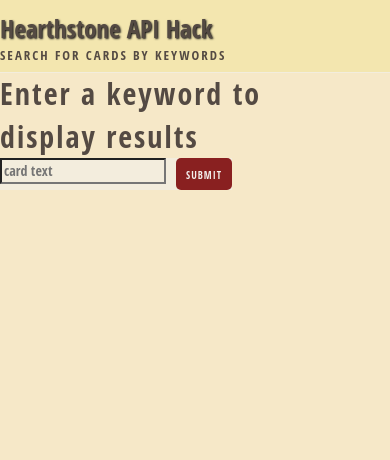
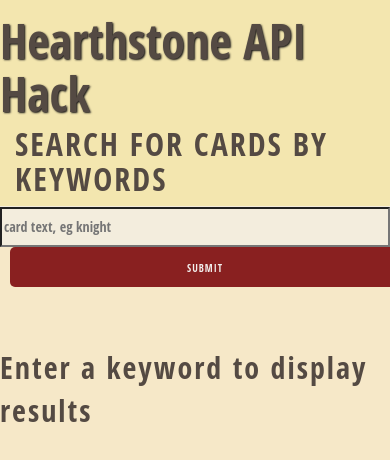
Before and after one commit to tspeaks/Hearthstone-API-Hack, a plain HTML site: page index.html in a window 390 px wide. Drawn offline with nearby package versions, Linux system fonts and the light colour scheme.

Commit message:
updated files
fixed responsive issues in the HTML/CSS.
cleaned up functionality of Javascript.

```diff
--- a/app.js
+++ b/app.js
@@ -16,6 +16,11 @@
 
 			.fail(function(err) {
 				console.log(err);
+
+				$("#zero-results").show();
+
+
+
 			})
 
 	}
@@ -37,9 +42,13 @@
 	}
 
 	//search term
-	$("#search-form").submit(function (event) {
+	$(".search-form").submit(function (event) {
 		event.preventDefault();
-		getResults($("#search-term").val());
-		console.log("This worked");
+		$("#search-results").html("");
+		$("#zero-results").hide();
+		$("#no-search").hide();
+		getResults($(".search-term", $(event.currentTarget)).val());
+
+
 	});
 });
--- a/index.html
+++ b/index.html
@@ -21,25 +21,44 @@
 
 <body>
 		<div class="app">
-			<div class="header">
+			<div class="row" id="header">
+				<div class="hidden-lg">
+					<div id="small-header">
+						<h1>Hearthstone API Hack</h1>
+						<h2>search for cards by keywords</h2>
+					</div>
+				</div>
 
-				<h1>Hearthstone API Hack</h1>
-				<h2>search for cards by keywords</h2>
-
-
-
+				<div class="visible-lg-block">
+					<div id="large-header">
+						<h1>Hearthstone API Hack</h1>
+						<h2>search for cards by keywords</h2>
+					</div>
+				</div>
 			</div>
 
+			<div class="row hidden-lg">
+				<div class="col-md-12">
+				<form class="search-form" id="small-form">
+					<input class="search-term" type="text" name="text-field" placeholder="card text, eg knight">
+					<input type="submit" class="search-button">
+				</form>
+				</div>
+			</div>
 			<div class="row">
+
 				<div class="col-lg-10 col-md-12">
 					<div id="search-results" class="row">
-						<div id="no-results" class="col-xs-12">Enter a keyword to display results</div>
+					</div>
+					<div class="row">
+						<div id="no-search" class="col-xs-12">Enter a keyword to display results</div>
+						<div id="zero-results" class="col-xs-12" style="display: none">No results were found</div>
 					</div>
 				</div>
-				<div class="col-lg-2 col-md-0">
-				<form id="search-form">
-					<input id="search-term" type="text" name="text-field" placeholder="card text">
-					<input type="submit" id="search-button">
+				<div class="col-lg-2 visible-lg-block">
+				<form class="search-form" id="big-form">
+					<input class="search-term" type="text" name="text-field" placeholder="card text, eg knight">
+					<input type="submit" class="search-button">
 				</form>
 				</div>
 			</div>
--- a/main.css
+++ b/main.css
@@ -7,46 +7,72 @@
 	background-color: rgb(246, 232, 200);
 }
 
-.header {
+#header {
 	background-color: rgb(243, 230, 175);
 	margin-top: -2rem;
 	border-bottom: 0.01rem solid rgb(243, 237, 221);
 }
 
-h1 {
+#large-header h1 {
 	color: rgb(84, 74, 67);
 	padding-top: 1.5rem;
 	margin-bottom: 0.5rem;
-	font-size: 2.5rem;
+	font-size: 3.0rem;
 	text-shadow: 1px 1px 2px #131213;
+	padding-left: 15px;
 }
 
-h2 {
+#large-header h2 {
 	color: rgb(84, 74, 67);
 	text-transform: uppercase;
-	font-size: 1.3rem;
+	font-size: 1.6rem;
 	letter-spacing: 0.2rem;
 	padding-top: 0;
 	margin-top: 0;
+	padding-left: 15px;
 }
 
-#no-results {
+#small-header h1 {
+	color: rgb(84, 74, 67);
+	padding-top: 1.5rem;
+	margin-bottom: 0.5rem;
+	font-size: 4.8rem;
+	text-shadow: 1px 1px 2px #131213;
+	padding-left: 15px;
+}
+
+#small-header h2 {
+	color: rgb(84, 74, 67);
+	text-transform: uppercase;
+	font-size: 3.2rem;
+	letter-spacing: 0.2rem;
+	padding-top: 0;
+	margin-top: 0;
+	padding-left: 30px;
+}
+
+#no-search {
 	color: rgb(84, 74, 67);
 	font-size: 3rem;
 	letter-spacing: 0.2rem;
-	width: 80%;
-	margin-left: auto;
-	margin-right: auto;
+	padding-top: 100px;
 }
 
-#search-form, #search-term, #search-button {
+#zero-results {
+	color: rgb(84, 74, 67);
+	font-size: 3rem;
+	letter-spacing: 0.2rem;
+	padding-top: 100px;
+}
+
+.search-form, .search-term, .search-button {
 	background-color: rgb(243, 237, 221);
 	float: left;
 
 
 }
 
-#search-button {
+.search-button {
 	background-color: rgb(137, 32, 32);
 	color: #F3EFED;
     letter-spacing: 0.1rem;
@@ -58,3 +84,14 @@
   	border-radius: 5px;
   	cursor: pointer;
 }
+
+#small-form {
+	width: 100%;
+	height:40px;
+}
+
+#small-form input {
+	width: 100%;
+	height: 40px;
+
+}
```
